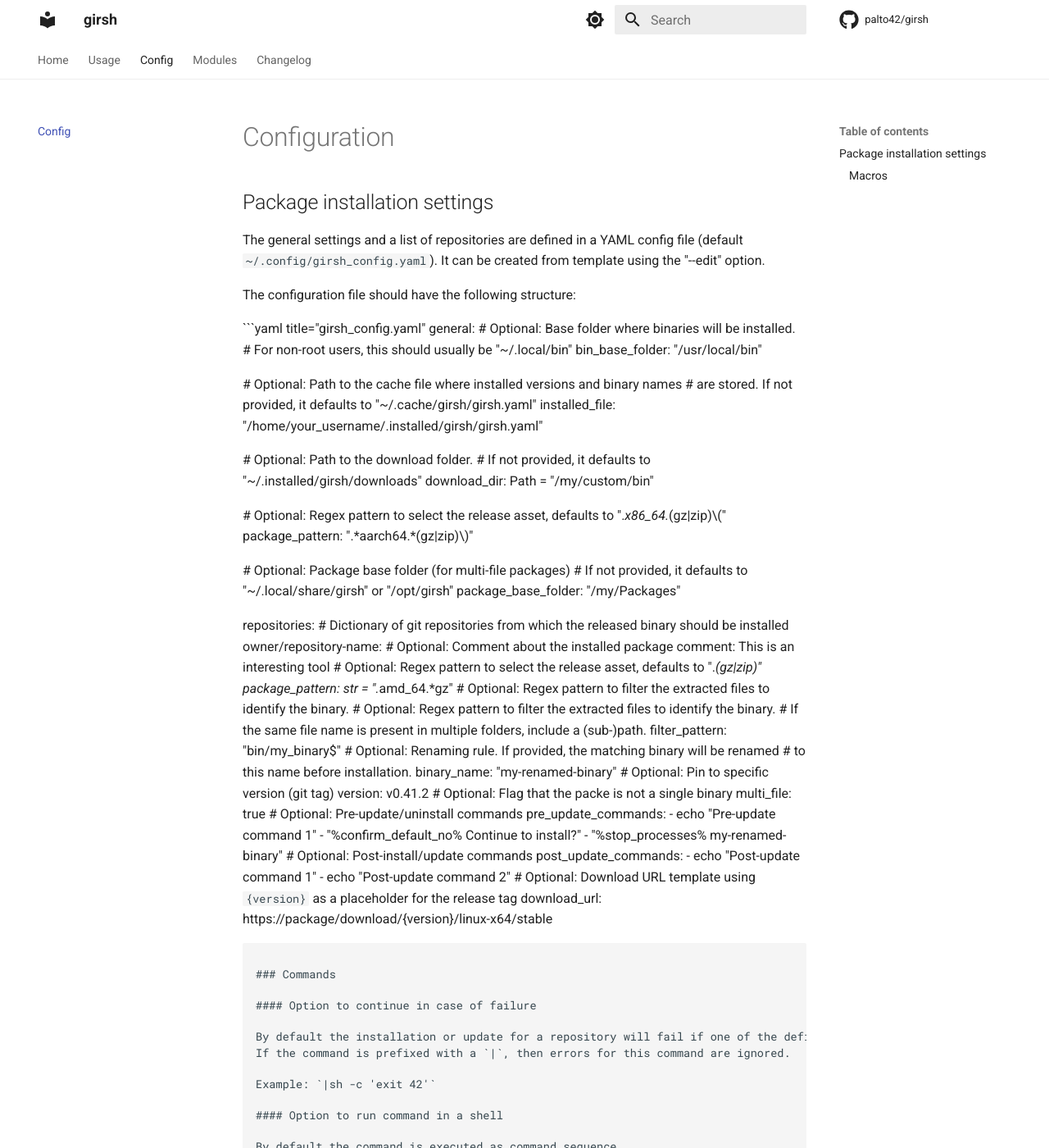
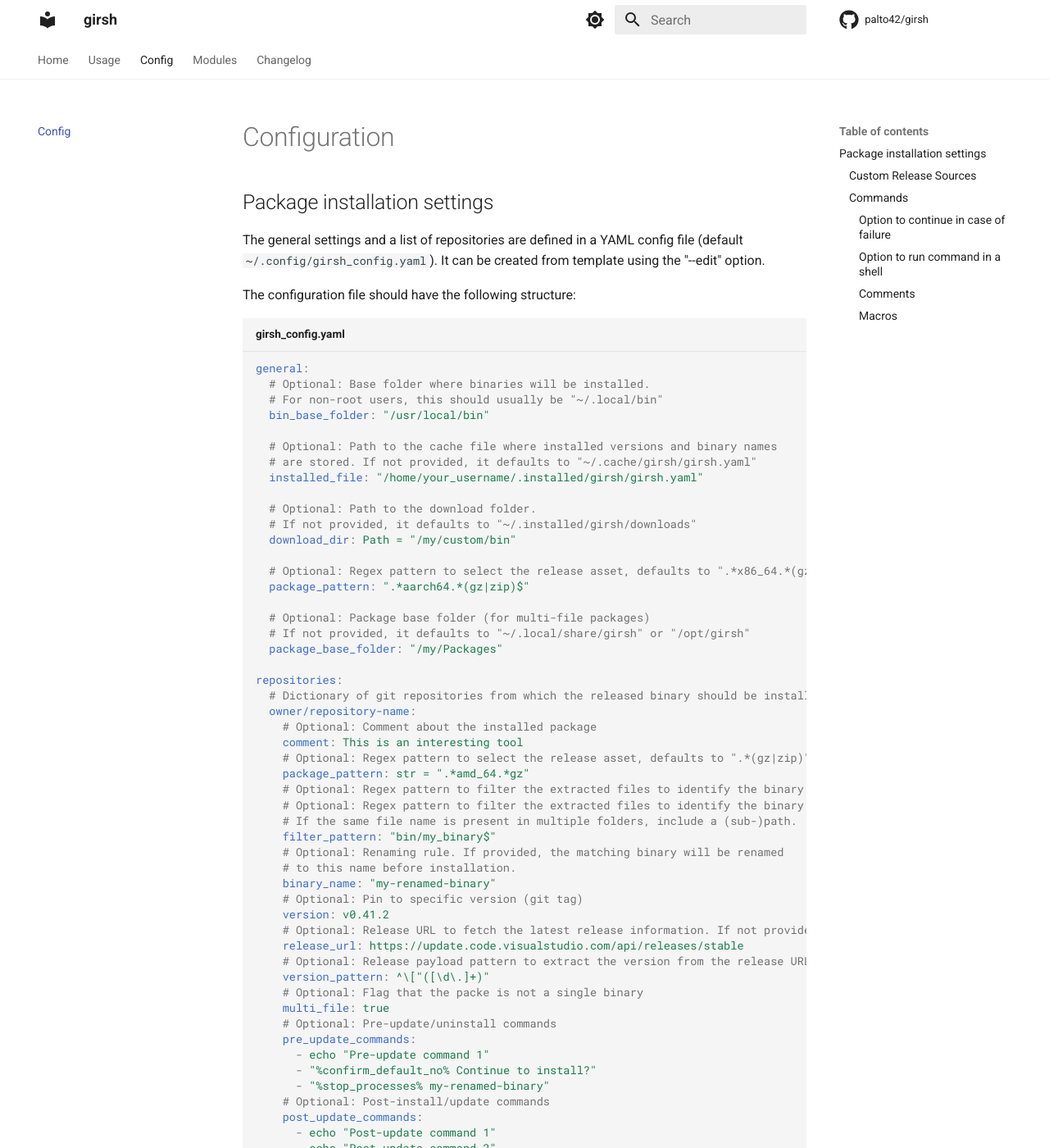
Before and after one commit to palto42/girsh, an MkDocs documentation site: the page built from docs/config.md, in a window 1280 px wide and 1400 px high. Shown: the whole window at 82% size. Built offline with MkDocs 1.6.1 and Material for MkDocs 9.7.7, drawn with Linux system fonts in a browser that asks for light colours; comment, search, counter and statistics services are not loaded; some of the changed text lies outside the part shown.

Commit message:
update docs

````diff
--- a/docs/config.md
+++ b/docs/config.md
@@ -44,6 +44,10 @@ repositories:
     binary_name: "my-renamed-binary"
     # Optional: Pin to specific version (git tag)
     version: v0.41.2
+    # Optional: Release URL to fetch the latest release information. If not provided, it defaults to the GitHub API URL for the repository's latest release.
+    release_url: https://update.code.visualstudio.com/api/releases/stable
+    # Optional: Release payload pattern to extract the version from the release URL response
+    version_pattern: ^\["([\d\.]+)"
     # Optional: Flag that the packe is not a single binary
     multi_file: true
     # Optional: Pre-update/uninstall commands
@@ -58,6 +62,22 @@ repositories:
     # Optional: Download URL template using `{version}` as a placeholder for the release tag
     download_url: https://package/download/{version}/linux-x64/stable
 ```
+
+### Custom Release Sources
+
+By default, girsh fetches release information from GitHub's API. However, some projects may host their releases on different platforms or provide custom APIs. You can configure girsh to fetch release information from a custom URL by setting `release_url` and `version_pattern`.
+
+- **`release_url`**: The URL to fetch release information from. This should return a response (typically JSON or plain text) containing version information.
+- **`version_pattern`**: A regular expression pattern to extract version strings from the response. The pattern should capture the version in a group. girsh will sort the matched versions lexicographically and select the latest one.
+
+Example for a custom API that returns a JSON array of versions:
+
+```yaml
+release_url: https://api.example.com/releases
+version_pattern: "([0-9]+\.[0-9]+\.[0-9]+)"
+```
+
+When both `release_url` and `version_pattern` are provided, girsh will use these instead of the GitHub API to determine the latest version.
 
 ### Commands
 
@@ -100,15 +120,15 @@ The string after the macro command name is passed to the macro function and must
 If the macro returns `False`, the command execution and further processing of the related repository is cancelled with an error.
 
 - **Supported macros:**
-  - `%confirm_default_yes%`
-    - Prompts the user with a yes/no question and returns True if the user doesn't explicitly answers "n" (no).
-    - Argument: Question string.
-    - Example: `%confirm_default_yes% Install program?`
-  - `%confirm_default_no%`
-    - Prompts the user with a yes/no question and returns True if the user explicitly answers "y" (yes).
-    - Argument: Question string.
-    - Example: `%confirm_default_no% Kill program?`
-  - `%stop_processes%`
-    - Terminate all running processes for of given program.
-    - Argument: program name
-    - Example: `%stop_processes% my_program`
+    - `%confirm_default_yes%`
+        - Prompts the user with a yes/no question and returns True if the user doesn't explicitly answers "n" (no).
+        - Argument: Question string.
+        - Example: `%confirm_default_yes% Install program?`
+    - `%confirm_default_no%`
+        - Prompts the user with a yes/no question and returns True if the user explicitly answers "y" (yes).
+        - Argument: Question string.
+        - Example: `%confirm_default_no% Kill program?`
+    - `%stop_processes%`
+        - Terminate all running processes for of given program.
+        - Argument: program name
+        - Example: `%stop_processes% my_program`
--- a/mkdocs.yml
+++ b/mkdocs.yml
@@ -57,3 +57,4 @@ markdown_extensions:
       permalink: true
   - pymdownx.arithmatex:
       generic: true
+  - pymdownx.superfences  # nesting code blocks in lists
--- a/pyproject.toml
+++ b/pyproject.toml
@@ -21,7 +21,7 @@ keywords = ['python']
 name = "girsh"
 readme = "README.md"
 requires-python = ">=3.10,<4.0"
-version = "0.1.33"
+version = "0.1.34"
 
 [project.urls]
 Documentation = "https://palto42.github.io/girsh/"
````
Also changed, not shown: CHANGELOG.md (+6 -0 lines), docs/index.md (+3 -0 lines), 1 other file.
